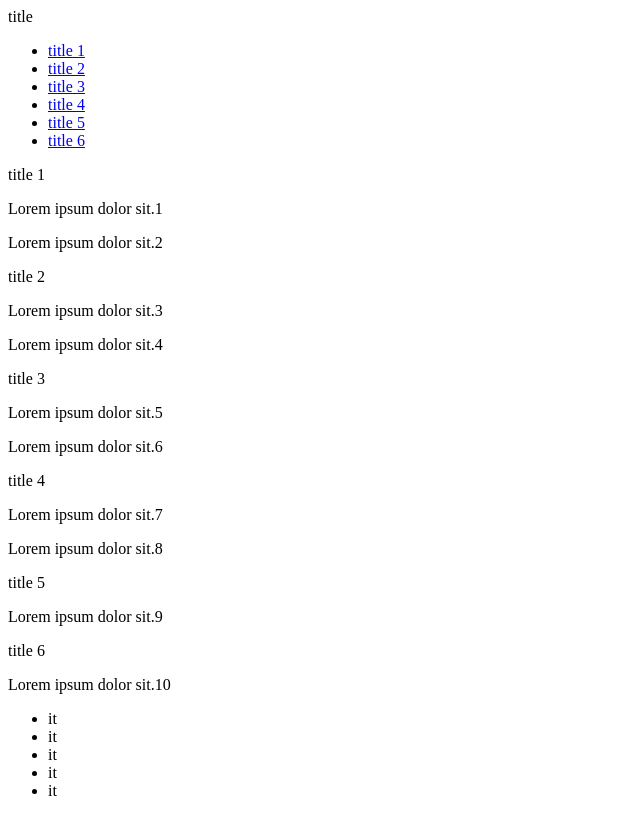
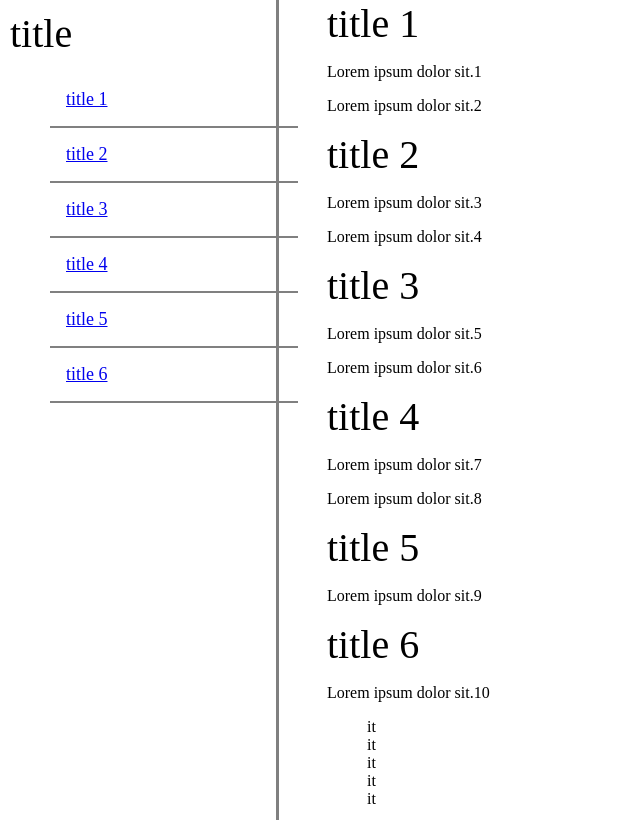
Before and after one commit to Zarpoosh/free, a plain HTML site: page 03/index.html in a window 1280 px wide. Shown: the whole page, without its empty margins (0-640 px from the left). Drawn offline with Linux system fonts and the light colour scheme.

Commit message:
navbar commit

```diff
--- a/03/index.html
+++ b/03/index.html
@@ -9,7 +9,7 @@
   <body>
     <nav id="navbar">
       <header>title</header>
-      <ul>
+      <ul class="list">
         <li>
           <a href="#title_1" class="nav-link">title 1</a>
         </li>
--- a/03/style.css
+++ b/03/style.css
@@ -0,0 +1,34 @@
+body {
+  padding: 0;
+  margin: 0;
+  box-sizing: border-box;
+  display: flex;
+}
+
+#navbar {
+  width: 20%;
+  height: 100vh;
+  padding: 10px;
+  margin-right: 3rem;
+  border-right: 3px solid gray;
+}
+header {
+  font-size: 2.5rem;
+}
+ul {
+  list-style: none;
+  margin-left: 0;
+  display: block;
+}
+.list li {
+    font-size: large;
+  width: 100%;
+  border-bottom: 2px solid gray;
+  padding: 1rem;
+}
+li:hover{
+    background-color: lightblue;
+}
+a{
+
+}
```
